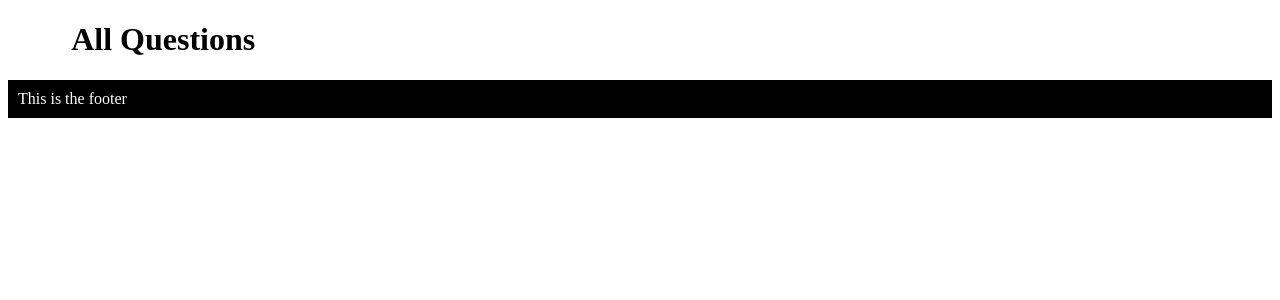
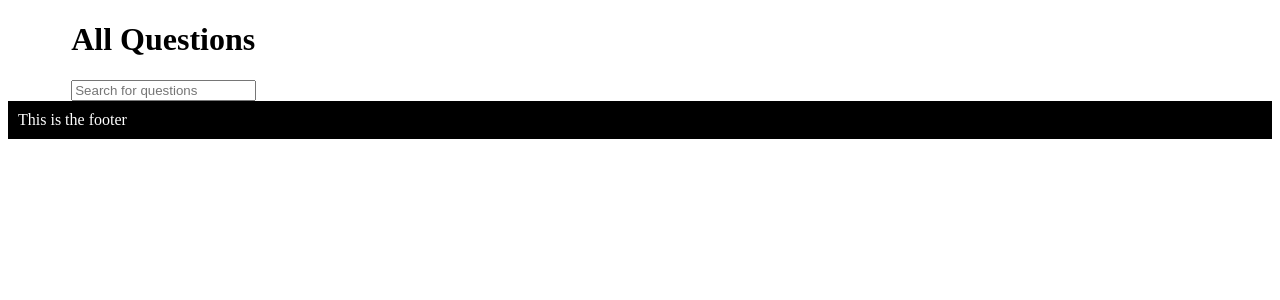
Before and after one commit to Brendanchoi626/StudyNetwork, a Flask app: page / in a window 1280 px wide. Shown: the part 86-386 px from the top of the page. Run offline with Flask 2, Linux system fonts and the light colour scheme; data that the repository does not hold is empty.

Commit message:
developing search filter

```diff
--- a/main.py
+++ b/main.py
@@ -2,6 +2,7 @@
 import sqlite3
 from flask import Flask, render_template, request, session, redirect, url_for, Blueprint, g, abort
 import flask_sqlalchemy
+from flask_sqlalchemy import model
 from flask_sqlalchemy.model import Model
 from sqlalchemy.sql.elements import Null
 from wtforms import form
@@ -34,7 +35,10 @@ def home():
     "The homepage route"
     # gets all the posts in the database
     post = models.Post.query.all()
-    return render_template('home.html', posts=post, title='home')
+    number_of_items = 0
+    for p in post:
+        number_of_items += 1
+    return render_template('home.html', posts=post, title='home', n=int(number_of_items))
 
 
 @app.route('/comment/<int:id>', methods=['GET', 'POST'])
--- a/static/css/style.css
+++ b/static/css/style.css
@@ -246,3 +246,7 @@ form {
   width: 96%;
   margin-left: 2%;
 }
+.notification p{
+  width: 96%;
+  margin-left: 2%;
+}
--- a/templates/home.html
+++ b/templates/home.html
@@ -3,15 +3,16 @@
 {% block content %}
 
 <main>
-
 <h1>All Questions</h1>
+<input type="text" id="search" onkeyup="SearchFilter()"
+placeholder="Search for questions">
+<div id="questionList">
 {% for post in posts %}
-
 <div class="grid_container">
     <h3 class="title">{{ post.title }}</h3>
     <p class="discussion">Discussion: {{ post.discussion }}</p>
     <div class="other_information">
-<p>Posted by: <a class="name" href="/profile/{{post.post_user.id}}"><strong>{{ post.post_user.username }}</strong></a></p>
+    <p>Posted by: <a class="name" id="name" href="/profile/{{post.post_user.id}}"><strong>{{ post.post_user.username }}</strong></a></p>
     <p>date: {{ post.date }}
     <p>comments: {{ post.comments }}</p>
     <p class="tags">Tags: {% for catego in post.categories_post %}
@@ -25,7 +26,29 @@
         <a href="/user">💬</a>
     {% endif %}
 </div>
+</div>
+{% endfor %}
+<script>
+    function SearchFilter() {
+        // listing all the variables
+        var input, filter, questionList, question, title, i, txtValue;
+        input = document.getElementById("search")
+        filter = input.value.toUpperCase();
+        questionList = document.getElementById("questionList")
+        question = questionList.getElementsByClassName("grid_container")
+        for (i=0; i < question.length; i++) {
+            title = question[i].getElementsByTagName("h3")[0];
+            txtValue = title.textContent || title.innerText;
+            if (txtValue.toUpperCase().indexOf(filter) > -1) {
+                question[i].style.display = "";
+            } else {
+                question[i].style.display = "none";
+            }
+        }
+    }
 
-{% endfor %}
+</script>
 </main>
+
+
 {% endblock %}
```
Also changed, not shown: data.db. Lines whose indentation alone changed are shown as unchanged.
